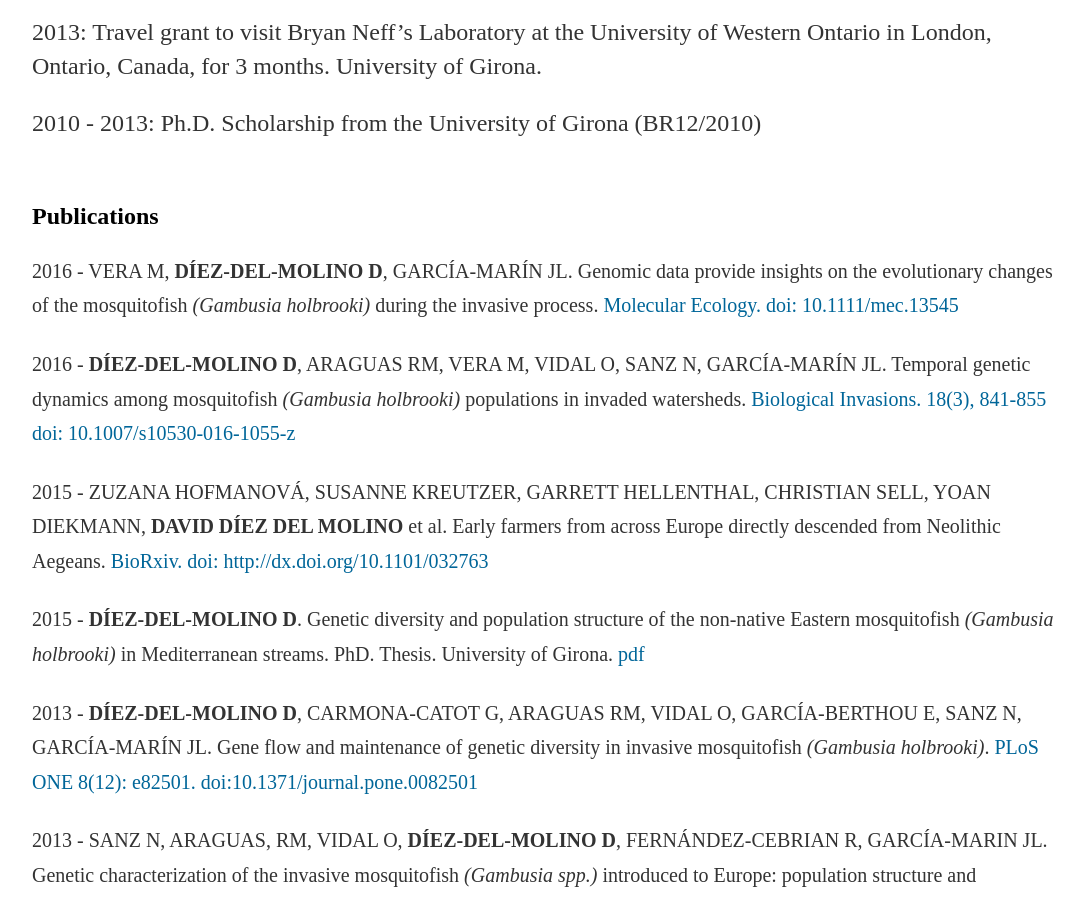
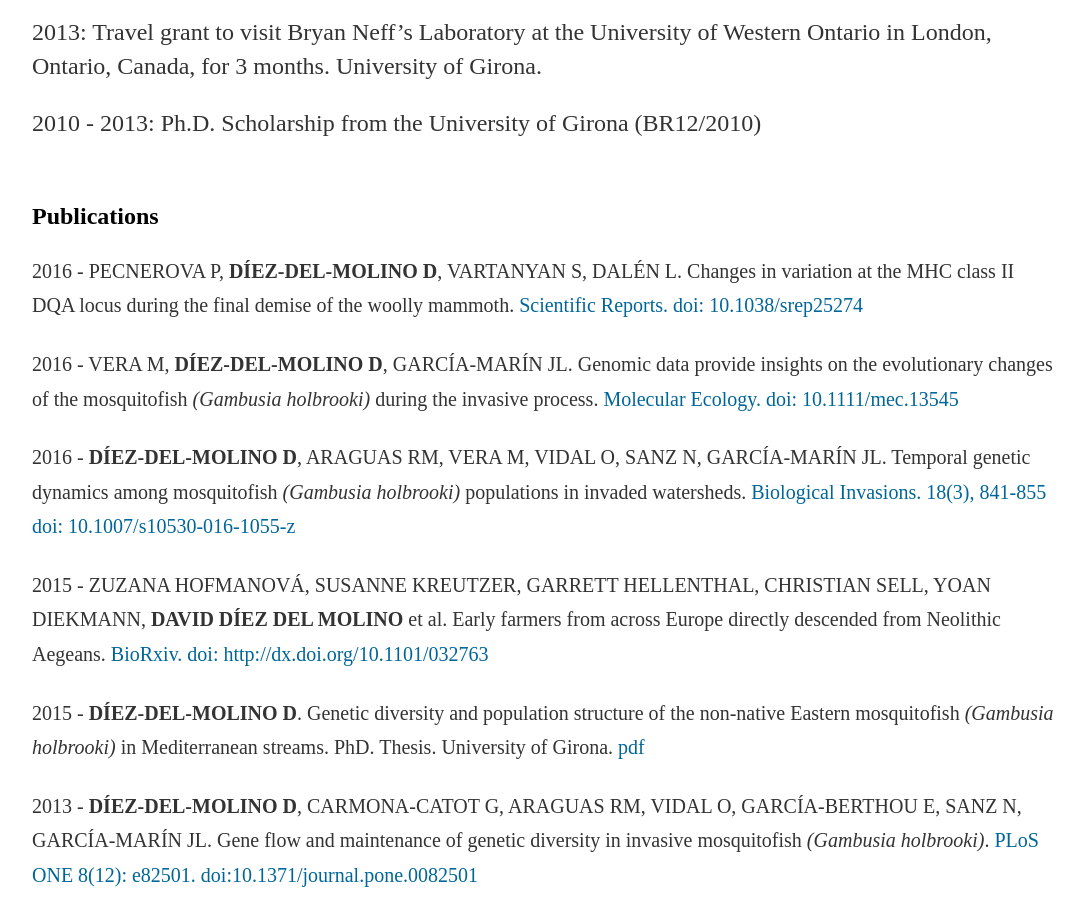
Before and after one commit to DiezMolino/diezmolino.github.io, a Jekyll site: the page cv/index.html, which Jekyll copies as it is, in a window 1280 px wide and 900 px high, scrolled down 3529 px. Shown: the whole window, without its empty margins (96-1180 px from the left). Built offline with Jekyll 4.4.1, drawn with Linux system fonts in a browser that asks for light colours.

Commit message:
Update index.html

```diff
--- a/cv/index.html
+++ b/cv/index.html
@@ -199,6 +199,8 @@
 <a name='Publications'></a>
 <h2>Publications</h2>
 
+<p><small>2016 - PECNEROVA P, <b>DÍEZ-DEL-MOLINO D</b>, VARTANYAN S, DALÉN L. Changes in variation at the MHC class II DQA locus during the final demise of the woolly mammoth. <a class='one' href="http://www.nature.com/articles/srep25274" target="_blank"> Scientific Reports. doi: 10.1038/srep25274 </a></small></p>
+
 <p><small>2016 - VERA M, <b>DÍEZ-DEL-MOLINO D</b>, GARCÍA-MARÍN JL. Genomic data provide insights on the evolutionary changes of the mosquitofish <i>(Gambusia holbrooki)</i> during the invasive process. <a class='one' href="http://onlinelibrary.wiley.com/doi/10.1111/mec.13545/abstract" target="_blank"> Molecular Ecology. doi: 10.1111/mec.13545 </a></small></p>
 
 <p><small>2016 - <b>DÍEZ-DEL-MOLINO D</b>, ARAGUAS RM, VERA M, VIDAL O, SANZ N, GARCÍA-MARÍN JL. Temporal genetic dynamics among mosquitofish <i>(Gambusia holbrooki)</i> populations in invaded watersheds. <a class='one' href="http://link.springer.com/article/10.1007%2Fs10530-016-1055-z" target="_blank"> Biological Invasions. 18(3), 841-855 doi: 10.1007/s10530-016-1055-z </a></small></p>
```
